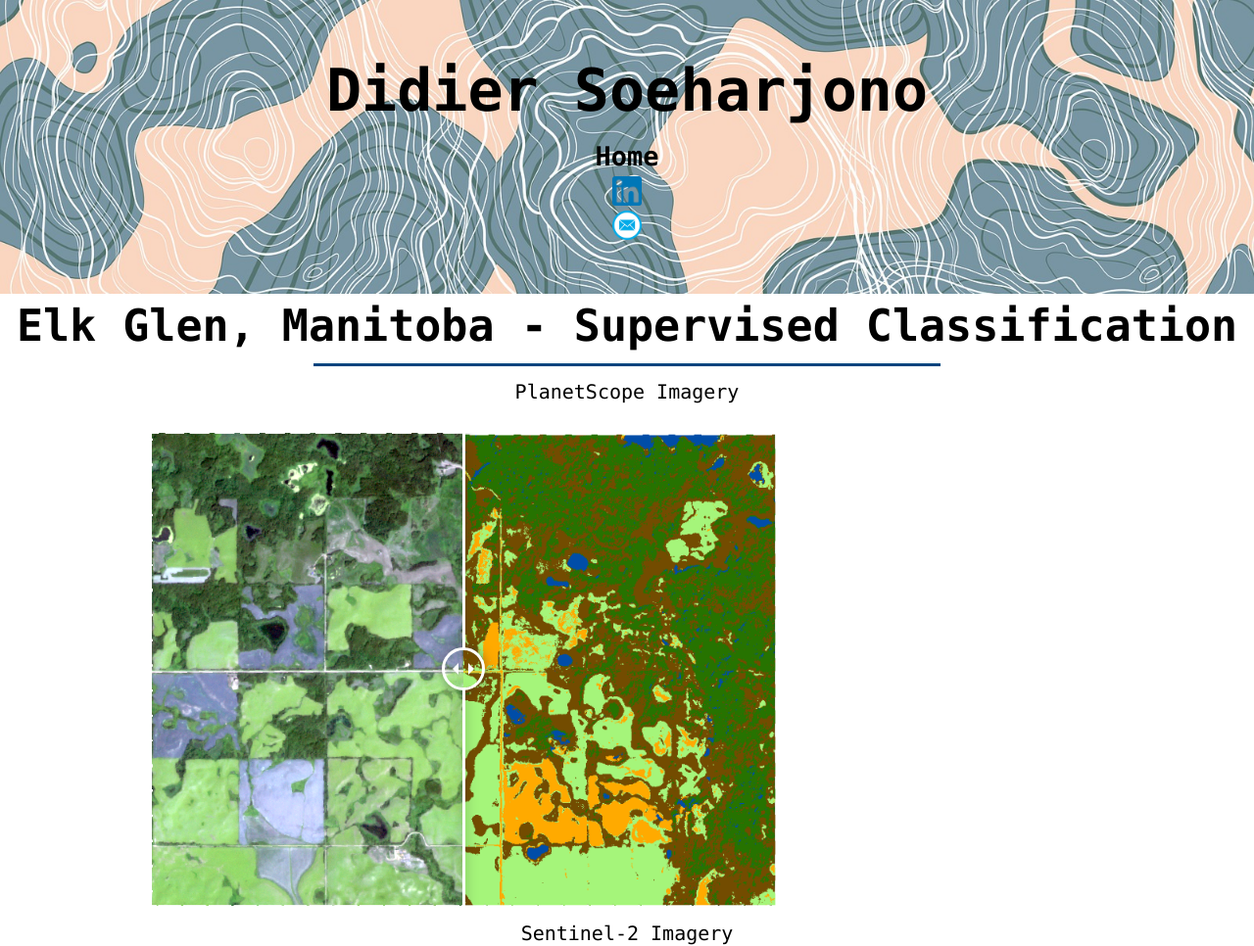
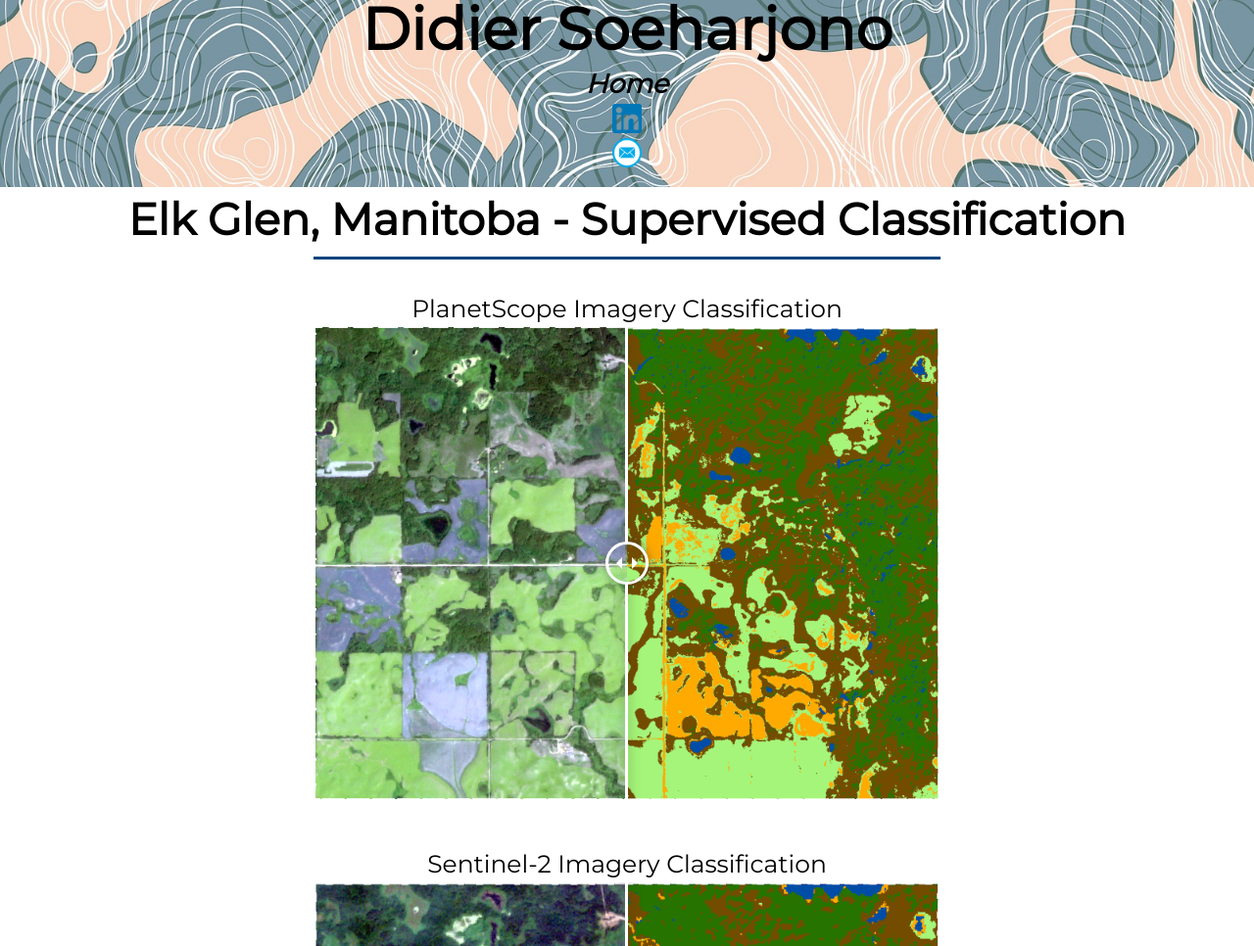
Before and after one commit to didiersoe/portfolio, a plain HTML site: page projects/elkglen_classification.html in a window 1280 px wide. Shown: the top 966 px of the page at 98% size. Drawn offline with nearby package versions, Linux system fonts and the light colour scheme.

Commit message:
Project & Typography update

```diff
--- a/css/foundation.css
+++ b/css/foundation.css
@@ -91,6 +91,10 @@ select {
   margin-top: 0;
   margin-bottom: 0;
   max-width: 62.5em;
+  display: flex;
+  margin: 0 auto;
+  justify-content: center;
+  align-items: center;
   *zoom: 1; }
   .row:before, .row:after {
     content: " ";
--- a/css/style.css
+++ b/css/style.css
@@ -1,12 +1,19 @@
+html {
+  overflow-y: scroll;
+}
+
 title_text {
     font-size: 60px;
-    font-weight: bolder;
+    font-weight: bold;
     color: black;
-    margin:12px;
+    margin:0;
     font-family: 'Monaco';
     display: flex;
     justify-content: center;
     align-items: center;
+    font-family: 'Montserrat', sans-serif;
+    font-weight: 1600;
+    line-height: 1;
 }
 
 .img_icon {
@@ -19,41 +26,49 @@ title_text {
 }
 
 subtitle_text {
+    font-family:'Montserrat', sans-serif;
     font-size: 45px;
+    font-weight: 600;
     color: black;
-    font-weight: bolder;
     margin:10px;
-    font-family:'Monaco';
     display: flex;
     justify-content: center;
     align-items: center;
+    line-height: 1;
 }
 main_text {
-    font-size: 20px;
+    font-size: 25px;
     color: black;
-    font-family:'Monaco';
+    font-family: 'Montserrat', sans-serif;
+    font-weight: 550;
     margin: 2px;
     display: flex;
     justify-content: center;
     text-align: center;
+    line-height: 1.3;
 }
 
 .header {
-  padding: 50px;
-  text-align: center;
+  margin: auto;
   background-image: url(../images/header_contourline.png);
   background-repeat: no-repeat;
-  background-size: cover;
-  color: white;
+  background-size:100%;
+  padding-bottom: 15px;
+  position: relative;
+  text-align: center;
   font-size: 30px;
-  position: relative;
 }
 
+
 .footer {
-  padding: 80px;
-  text-align: center;
+  position: absolute;
+  bottom: 0;
+  height: 100%;
+  width: 100%;
+  background-color: #01447e;
+  /*text-align: center;
   color: white;
-  font-size: 30px;
+  font-size: 30px;*/
 }
 
 
@@ -67,19 +82,22 @@ hr {
 
 /* Style the list */
 ul.breadcrumb {
-  margin-top: 5px;
+  margin-top: 0px;
   margin-bottom: -5px;
   background-color: transparent;
   display: flex;
   justify-content: center;
   align-items: center;
+  line-height: 1;
 }
 
 /* Display list items side by side */
 ul.breadcrumb li {
   display: inline-block;
   font-size: 27px;
-  font-family:'Monaco';
+  font-family:'Montserrat', sans-serif;
+  font-weight: 700;
+  font-style: italic;
 }
 
 /* Add a slash symbol (/) before/behind each list item */
@@ -99,11 +117,6 @@ ul.breadcrumb li a {
 ul.breadcrumb li a:hover {
   color: #01447e;
   text-decoration: underline;
-}
-
-/*Make active section bold*/
-.active_section {
-  font-weight: bold;
 }
 
 nav
@@ -159,6 +172,9 @@ img{
 .card .txt{
   padding: 10px;
   text-align: center;
+  font-family:'Montserrat', sans-serif;
+  font-size: 20px;
+  font-weight: 500;
 }
 
 .card .img {
@@ -177,3 +193,12 @@ img{
   transform: scale(1.015);
   box-shadow: 0 10px 20px rgba(0,0,0,.12), 0 4px 8px rgba(0,0,0,.06);
 }
+
+.show {
+  display: block;
+}
+
+
+.hide {
+  display: none;
+}
--- a/projects/elkglen_classification.html
+++ b/projects/elkglen_classification.html
@@ -9,11 +9,21 @@
   <link rel="stylesheet" href="https://cdn.jsdelivr.net/npm/bootstrap@4.4.1/dist/css/bootstrap.min.css" integrity="sha384-Vkoo8x4CGsO3+Hhxv8T/Q5PaXtkKtu6ug5TOeNV6gBiFeWPGFN9MuhOf23Q9Ifjh" crossorigin="anonymous">
 
   <title>Portfolio - Didier Soeharjono</title>
-  <link rel="stylesheet" type ="text/css" href="../css/style.css">
+  <link rel="icon" href="../images/globe.png">
+
+  <!--Twentytwenty & Foundation CSS-->
   <link href="../css/foundation.css" rel="stylesheet" type="text/css" />
   <link href="../css/twentytwenty.css" rel="stylesheet" type="text/css" />
-  <link rel="icon" href="../images/globe.png">
 
+  <!--Main CSS stylesheet-->
+  <link rel="stylesheet" type ="text/css" href="../css/style.css">
+
+  <!-- Google Font-->
+  <link rel="stylesheet"
+  href="https://fonts.googleapis.com/css?family=Montserrat" rel="stylesheet">
+
+  <!--Javascript file-->
+  <script type="text/javascript" src="../js/portfoliojs.js"></script>
 </head>
 
 <body>
@@ -26,7 +36,7 @@
   <!--Navigation bar-->
   <nav>
     <ul class="breadcrumb">
-        <li class ="active_section"><a href="../index.html">Home</a></li>
+      <li><a href="../index.html">Home</a></li>
       <!-- <li><a href="#footer">Contact</a></li> -->
     </ul>
   </nav>
@@ -41,45 +51,49 @@
   <subtitle_text>Elk Glen, Manitoba - Supervised Classification</subtitle_text>
   <hr>
 
-  <main_text>PlanetScope Imagery</main_text>
+  <!--Projects-->
   <div class="row" style="margin-top: 2em;">
     <div class="large-8 columns">
+      <main_text>PlanetScope Imagery Classification</main_text>
       <div class="twentytwenty-container">
         <img src="../images/planet_image.PNG">
         <img src="../images/planet_classification.PNG">
       </div>
     </div>
   </div>
-
   <br>
 
-  <main_text>Sentinel-2 Imagery</main_text>
   <div class="row" style="margin-top: 2em;">
     <div class="large-8 columns">
+      <main_text>Sentinel-2 Imagery Classification</main_text>
       <div class="twentytwenty-container">
         <img src="../images/s2_image.PNG">
         <img src="../images/s2_classification.PNG">
       </div>
     </div>
   </div>
+  <br>
 
-  <br>
-  <main_text>Sentinel-1 & Sentinel-2 Mosaic Imagery</main_text>
   <div class="row" style="margin-top: 2em;">
     <div class="large-8 columns">
+      <main_text>Sentinel-1 & Sentinel-2 Mosaic Classification</main_text>
+      <div class="image-compare-set">
         <div class="twentytwenty-container">
           <img src="../images/s1_image.PNG">
           <img src="../images/s1_s2_classification.PNG">
         </div>
       </div>
     </div>
+  </div>
+<br>
 
 
 
   <script
   src="https://code.jquery.com/jquery-3.2.1.js"
   integrity="sha256-DZAnKJ/6XZ9si04Hgrsxu/8s717jcIzLy3oi35EouyE="
-  crossorigin="anonymous"></script>
+  crossorigin="anonymous">
+  </script>
     <script src="../js/jquery.event.move.js"></script>
     <script src="../js/jquery.twentytwenty.js"></script>
     <script>
@@ -90,6 +104,20 @@
         after_label: 'Classification'
       })
     });
+
     </script>
+
+    <script>
+          function showSlide(slideNumber)
+    {
+        $(".image-compare-set").hide();
+        $('.image-compare-set[data-image-num="' + slideNumber + '"]').show();
+        $(".twentytwenty").twentytwenty(); //line added
+    }
+    </script>
+
+  <!--FOOTER-->
+  <div id="footer"></div>
+
   </body>
 </html>
```
Also changed, not shown: index.html (+12 -4 lines), projects/coastline_extraction.html (+5 -1 lines), projects/shoreline_extraction.html (+5 -0 lines), js/portfoliojs.js (added). Lines whose indentation alone changed are shown as unchanged.
